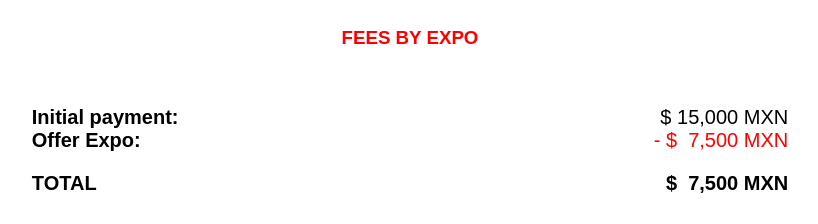
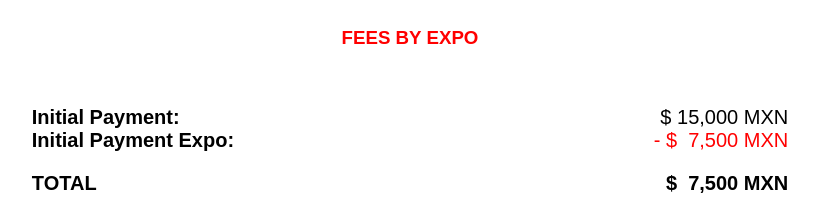
Before and after one commit to Spotynet/events-class-education-utils, a Python web app: template create_pdf/templates/quote_template.html in a window 1280 px wide. Shown: the part 675-899 px from the top of the page, without its empty margins (230-1048 px from the left). Run offline with Jinja, Linux system fonts and the light colour scheme; the template is opened without the code that fills it, so the values that code supplies are empty.

Commit message:
modified quote_template

```diff
--- a/create_pdf/templates/quote_template.html
+++ b/create_pdf/templates/quote_template.html
@@ -138,7 +138,7 @@
                                                                     <div class="page" title="Page 1">
                                                                         <div class="layoutArea">
                                                                             <div class="column">
-                                                                                <p><strong>Initial payment:<br />Offer Expo:</strong>
+                                                                                <p><strong>Initial Payment:<br />Initial Payment Expo:</strong>
                                                                                 </p>
                                                                                 <p><strong>TOTAL</strong></p>
                                                                             </div>
```
